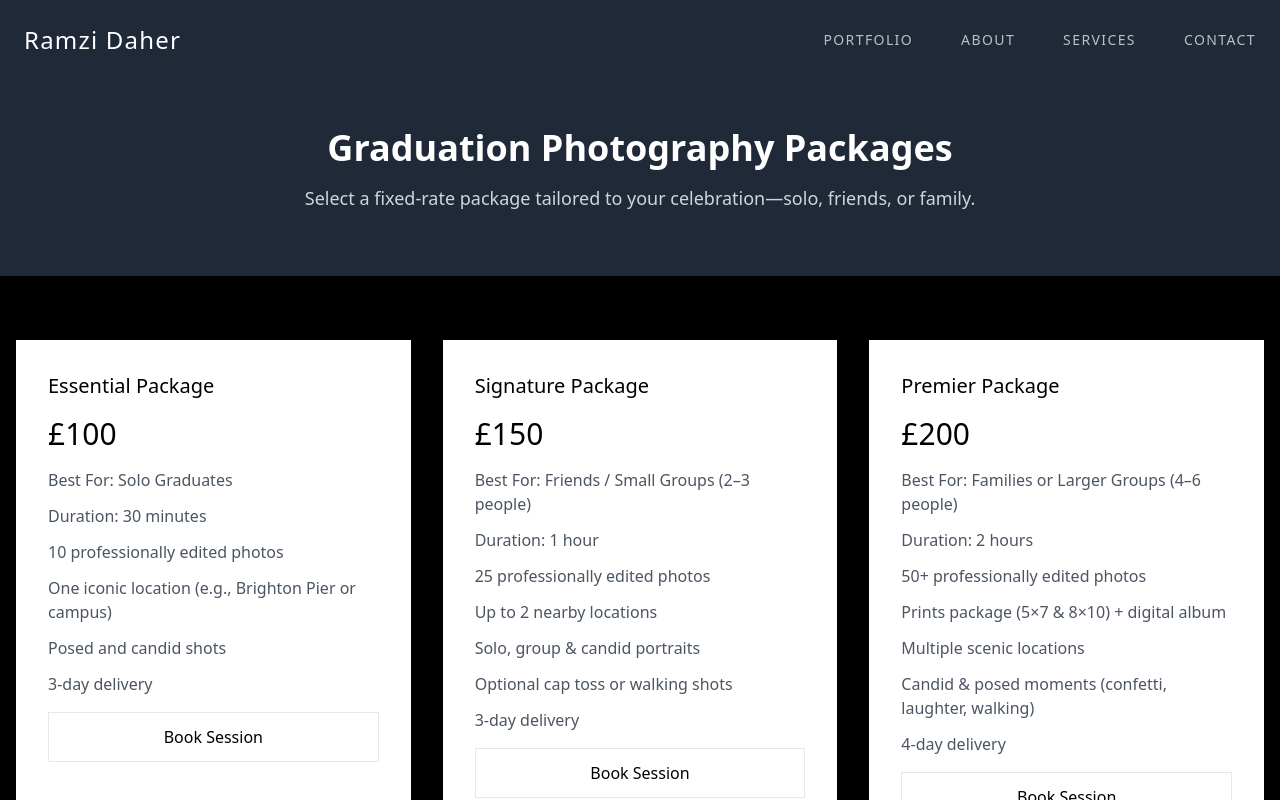
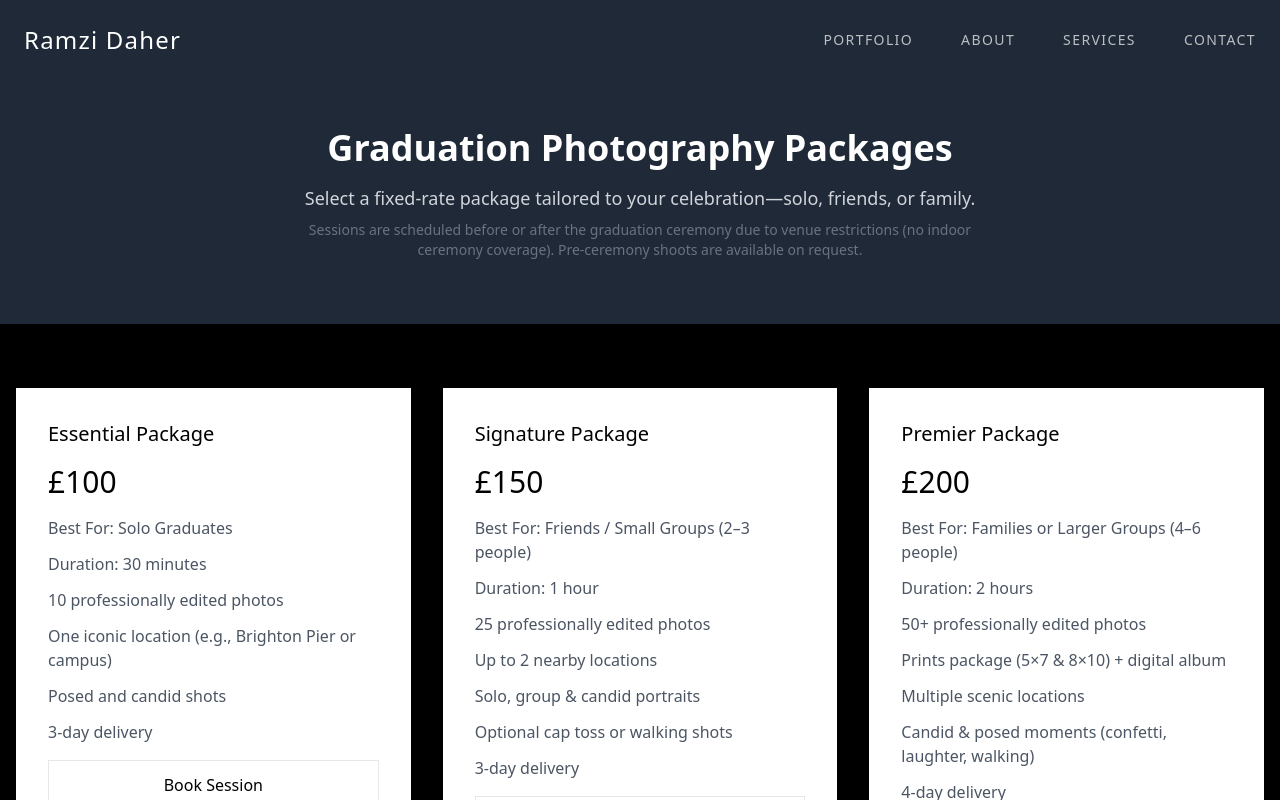
Before and after one commit to ramzidaher/photography-portfolio-website, a React (Vite) app: page /services in a window 1280 px wide. Shown: the top 800 px of the page. Built offline with nearby package versions, Linux system fonts and the light colour scheme.

Commit message:
new note

```diff
--- a/src/pages/PackagesPage.tsx
+++ b/src/pages/PackagesPage.tsx
@@ -61,6 +61,9 @@ export const PackagesPage = () => {
           <p className="text-lg text-gray-300 max-w-2xl mx-auto">
             Select a fixed-rate package tailored to your celebration—solo, friends, or family.
           </p>
+          <p className="text-sm text-gray-500 max-w-2xl mx-auto mt-2">
+            Sessions are scheduled before or after the graduation ceremony due to venue restrictions (no indoor ceremony coverage). Pre-ceremony shoots are available on request.
+          </p>
         </div>
       </header>
 
@@ -108,7 +111,7 @@ export const PackagesPage = () => {
           </div>
 
           <div className="text-center">
-            <h3 className="text-2xl font-semibold text-white mb-6">Optional Add‑Ons</h3>
+            <h3 className="text-2xl font-semibold text-white mb-6">Optional Add-Ons</h3>
             <div className="grid grid-cols-1 md:grid-cols-2 lg:grid-cols-3 gap-6 max-w-5xl mx-auto">
               {addOns.map((addon, i) => (
                 <div key={i} className="bg-gray-800 p-6 rounded-2xl shadow-lg border border-gray-700 relative">
```
